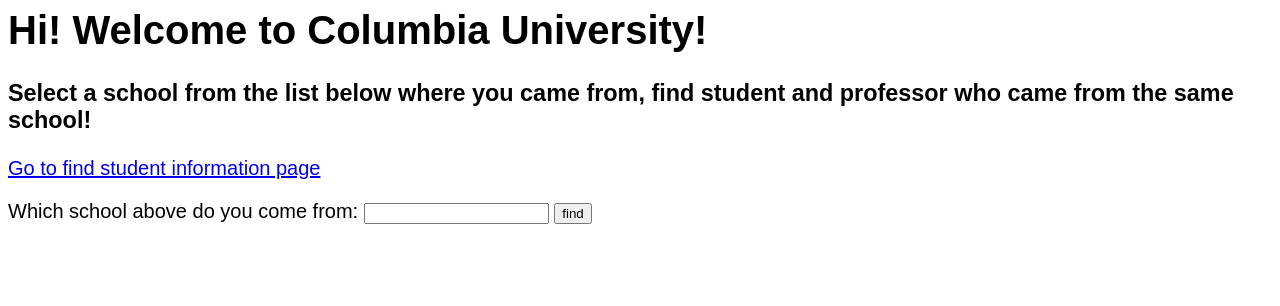
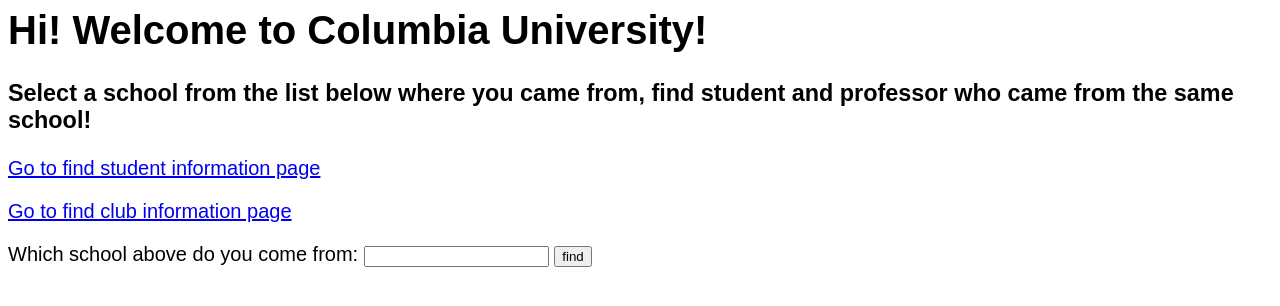
Before and after one commit to AryaZhao/TransferLink, a Flask app: template webserver/templates/prevschool_index.html in a window 1280 px wide. Shown: the top 306 px of the page. Run offline with Flask 2, Linux system fonts and the light colour scheme; the template is opened without the code that fills it, so the values that code supplies are empty; parts of the project's set-up code (start-up, migrations or seed data) failed here and were passed over.

Commit message:
function 3.1 finished: club/uni

```diff
--- a/webserver/server.py
+++ b/webserver/server.py
@@ -233,19 +233,19 @@
     #club
     cursor_club = g.conn.execute("SELECT A.club_name FROM Attend A WHERE A.uni = %s", uni)
     for result in cursor_club:
-        info.append(("Club attent: ", result[0]))  # can also be accessed using result[0]
+        info.append(("Club attended: ", result[0]))  # can also be accessed using result[0]
     cursor_club.close()
 
     #research
     cursor_re = g.conn.execute("SELECT EI.proj_name FROM Experience_In EI WHERE EI.uni = %s", uni)
     for result in cursor_re:
-        info.append(("Research attent: ", result[0]))  # can also be accessed using result[0]
+        info.append(("Research attended: ", result[0]))  # can also be accessed using result[0]
     cursor_re.close()
 
     #course
     cursor_cour = g.conn.execute("SELECT C.course_name FROM Has_Taken HT, Course_affiliated C WHERE HT.cnumber = C.cnumber AND HT.dept_name = C.dept_name AND HT.uni = %s", uni)
     for result in cursor_cour:
-        info.append(("Courses attent: ", result[0]))  # can also be accessed using result[0]
+        info.append(("Courses attended: ", result[0]))  # can also be accessed using result[0]
     cursor_cour.close()
 
 
@@ -258,9 +258,45 @@
     return render_template("studentuni_info.html", **context)
 
 
+#Function3.1 input club name, return students uni and time
+@app.route('/club')
+def club():
+    cursor = g.conn.execute("SELECT DISTINCT A.club_name FROM Attend A")
+    club = []
+    for result in cursor:
+        club.append(result[0])  # can also be accessed using result[0]
+    cursor.close()
+
+    context = dict(data = club)
 
 
+  #
+  # render_template looks in the templates/ folder for files.
+  # for example, the below file reads template/index.html
+  #
+    return render_template("club.html", **context)
 
+
+@app.route('/clubuni', methods=['POST'])
+def clubuni():
+
+    print(request.args)
+
+    club = request.form['name']
+    info = []
+
+    cursor = g.conn.execute("SELECT DISTINCT A.uni FROM Attend A WHERE A.club_name = %s", club)
+    for result in cursor:
+        info.append(("Students attended: ", result[0]))  # can also be accessed using result[0]
+    cursor.close()
+
+
+    context = dict(data = info)
+  #
+  # render_template looks in the templates/ folder for files.
+  # for example, the below file reads template/index.html
+  #
+    return render_template("clubuni.html", **context)
 
 @app.route('/login')
 def login():
--- a/webserver/templates/prevschool_index.html
+++ b/webserver/templates/prevschool_index.html
@@ -19,6 +19,8 @@
   </div>
 
 <p><a href="stuni">Go to find student information page</a></p>
+<p><a href="club">Go to find club information page</a></p>
+
 
 <form method="POST" action="/prevschool">
 <p>Which school above do you come from: <input type="text" name="name"> <input type="submit" value="find"></p>
```
Also changed, not shown: webserver/templates/club.html (added, +29 -0 lines), webserver/templates/clubuni.html (added, +28 -0 lines).
